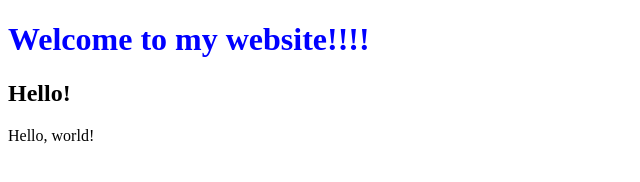
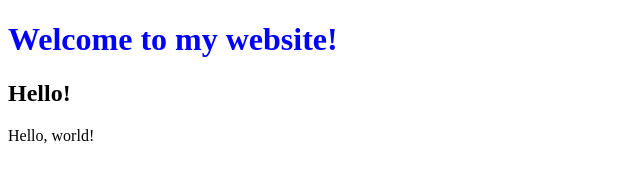
Before and after one commit to Hamzshaa/ApplesHomePage_Bootstrap, a plain HTML site: page hello.html in a window 1280 px wide. Shown: the full height of the page, 0-640 px from the left. Drawn offline with Linux system fonts and the light colour scheme.

Commit message:
Update hello.html

```diff
--- a/hello.html
+++ b/hello.html
@@ -4,7 +4,7 @@
         <title>Hello!</title>
     </head>
     <body>
-        <h1 style="color:blue">Welcome to my website!!!!</h1>
+        <h1 style="color:blue">Welcome to my website!</h1>
         <h2>Hello!</h2>
         Hello, world!
     </body>
```
